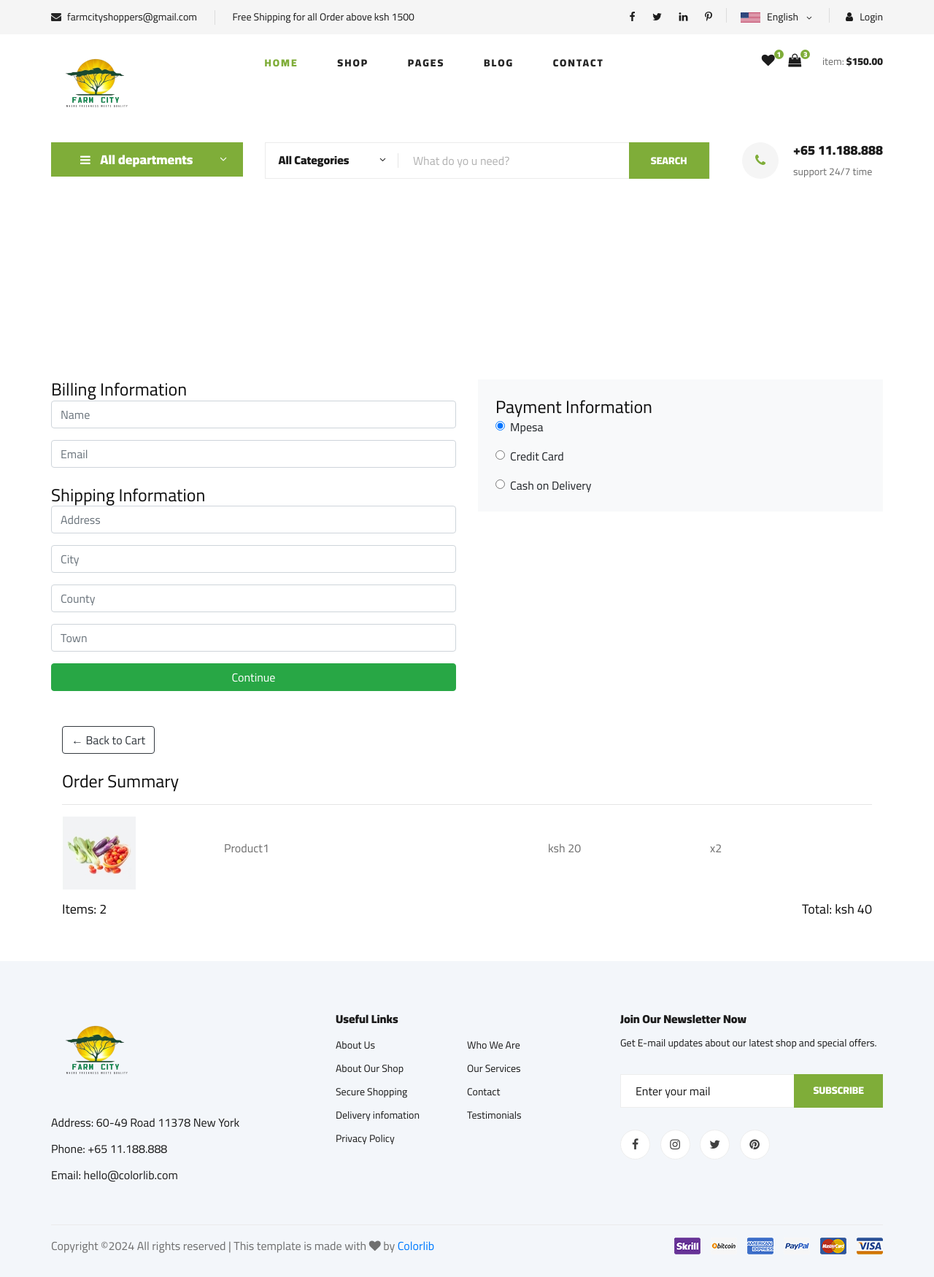
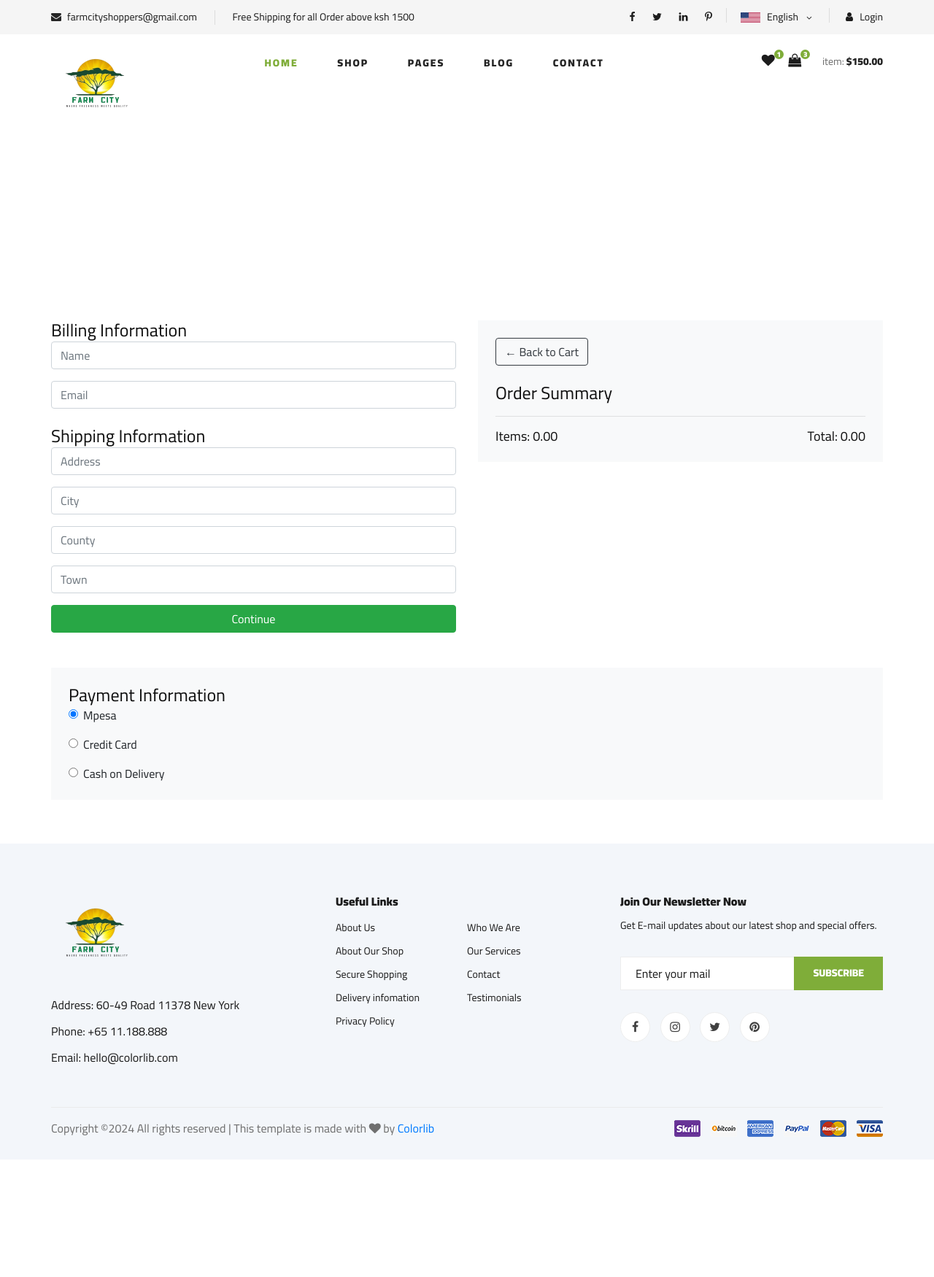
Before and after one commit to queenbird12/farmcity_ecommerce, a Django app: page /main/ in a window 1280 px wide. Shown: the whole page at 73% size. After the commit the page ends 1558 px from the top, so only its background shows below. Run offline with Django 5.2, Linux system fonts and the light colour scheme; some libraries are stand-ins or nearby versions.

Commit message:
checkout page

```diff
--- a/farmcityecommerce/templates/farmcityecommerce/cart.html
+++ b/farmcityecommerce/templates/farmcityecommerce/cart.html
@@ -61,8 +61,8 @@
             <div class="col-lg-12">
                 <table class="shoping__cart__table w-100">
                     <tr>
-                        <th><h5>Items: <strong>3</strong></h5></th>
-                        <th><h5>Total: <strong>ksh 43</strong></h5></th>
+                        <th><h5>Items: <strong>{{order.get_cart_items|floatformat:2}}</strong></h5></th>
+                        <th><h5>Total: <strong>Ksh {{order.get_cart_total|floatformat:2}} </strong></h5></th>
                         <th>
                             <a style="float:right; margin:5px;" class="btn btn-success" href="{% url 'farmcityecommerce:checkout' %}">
                                 Checkout
@@ -104,7 +104,7 @@
                              alt="Decrease Quantity" onclick="updateCart('{{ item.id }}', -1)">
                     </div>
                 </div>
-                <div style="flex: 1">ksh {{ item.product.price|floatformat:2 }}</div>
+                <div style="flex: 1">Ksh {{ item.get_total|floatformat:2 }}</div>
             </div>
 
             {% endfor %}
--- a/farmcityecommerce/templates/farmcityecommerce/checkout.html
+++ b/farmcityecommerce/templates/farmcityecommerce/checkout.html
@@ -2,58 +2,7 @@
 {% load static %}
 {% block content %}
     <!-- Hero Section Begin -->
-    <section class="hero hero-normal">
-        <div class="container">
-            <div class="row">
-                <div class="col-lg-3">
-                    <div class="hero__categories">
-                        <div class="hero__categories__all">
-                            <i class="fa fa-bars"></i>
-                            <span>All departments</span>
-                        </div>
-                        <ul>
-                            <li><a href="#">Foodstuffs</a></li>
-                            <li><a href="#">Vegetables</a></li>
-                            <li><a href="#">Grains & Cereals</a></li>
-                            <li><a href="#">Fresh Fruits</a></li>
-                            <li><a href="#">Beauty Products</a></li>
-                            <li><a href="#">Drinks & Beverages</a></li>
-                            <li><a href="#">Fresh Farm Products</a></li>
-                            <li><a href="#">Toiletries</a></li>
-                            <li><a href="#">Animal Feeds</a></li>
-                            <li><a href="#">Animal Health</a></li>
-                            <li><a href="#">Crop Care</a></li>
-                        </ul>
-                    </div>
-                </div>
-                <div class="col-lg-9">
-                    <div class="hero__search">
-                        <div class="hero__search__form">
-                            <form action="#">
-                                <div class="hero__search__categories">
-                                    All Categories
-                                    <span class="arrow_carrot-down"></span>
-                                </div>
-                                <input type="text" placeholder="What do yo u need?">
-                                <button type="submit" class="site-btn">SEARCH</button>
-                            </form>
-                        </div>
-                        <div class="hero__search__phone">
-                            <div class="hero__search__phone__icon">
-                                <i class="fa fa-phone"></i>
-                            </div>
-                            <div class="hero__search__phone__text">
-                                <h5>+65 11.188.888</h5>
-                                <span>support 24/7 time</span>
-                            </div>
-                        </div>
-                    </div>
-                </div>
-            </div>
-        </div>
-    </section>
     <!-- Hero Section End -->
-
     <!-- Breadcrumb Section Begin -->
     <section class="breadcrumb-section set-bg" data-setbg="img/breadcrumb.jpg">
         <div class="container">
@@ -62,7 +11,7 @@
                     <div class="breadcrumb__text">
                         <h2>Checkout</h2>
                         <div class="breadcrumb__option">
-                            <a href="./index.html">Home</a>
+                            <a href="./home.html">Home</a>
                             <span>Checkout</span>
                         </div>
                     </div>
@@ -72,6 +21,7 @@
     </section>
     <!-- Breadcrumb Section End -->
 
+    <!-- Checkout Section Begin -->
     <!-- Checkout Section Begin -->
 <section class="checkout spad">
     <div class="container">
@@ -108,9 +58,41 @@
                 </form>
             </div>
 
+            <!-- Order Summary -->
+            <div class="col-lg-6">
+                <div class="container bg-light p-4">
+                    <a class="btn btn-outline-dark mb-4" href="{% url 'farmcityecommerce:cart' %}">&#x2190; Back to Cart</a>
+                    <h4>Order Summary</h4>
+                    <hr>
+                    {% for item in order.items.all %}
+                    <div class="cart-row d-flex align-items-center mb-3">
+                        <div style="flex: 2">
+                            <img class="row-image" src="{{ item.product.image.url }}" alt="Product Image"
+                                 style="width: 60px; height: 60px; border-radius: 5px;">
+                        </div>
+                        <div style="flex: 2">
+                            <p>{{ item.product.name }}</p>
+                        </div>
+                        <div style="flex: 1">
+                            <p>Ksh {{ item.product.price|floatformat:2 }}</p>
+                        </div>
+                        <div style="flex: 1">
+                            <p>{{ item.product.quantity|floatformat:2 }}</p>
+                        </div>
+                    </div>
+                    {% endfor %}
+                    <div class="d-flex justify-content-between">
+                        <h5>Items: {{ order.get_cart_items|floatformat:2 }}</h5>
+                        <h5>Total: {{ order.get_cart_total|floatformat:2 }}</h5>
+                    </div>
+                </div>
+            </div>
+        </div>
+
         <!-- Payment Information -->
-                <div class="col-lg-6">
-                    <div id="payment-info" class="container bg-light p-4">
+        <div class="row mt-5">
+            <div class="col-lg-12">
+                <div class="container bg-light p-4">
                     <h4>Payment Information</h4>
                     <div class="form-check mb-3">
                         <input class="form-check-input" type="radio" name="paymentOption" id="mpesa" value="mpesa" checked>
@@ -127,29 +109,9 @@
                 </div>
             </div>
         </div>
-
-            <!-- Order Summary -->
-            <div class="row mt-5">
-                <div class="col-lg-12">
-                    <div class="container">
-                        <a class="btn btn-outline-dark mb-4" href="{% url 'farmcityecommerce:cart' %}">&#x2190; Back to Cart</a>
-                        <h4>Order Summary</h4>
-                        <hr>
-                        <div class="cart-row d-flex align-items-center mb-3">
-                            <div style="flex: 1"><img class="row-image" src="{% static 'img/cart/cart-1.jpg' %}" alt="Product"></div>
-                            <div style="flex: 2"><p>Product1</p></div>
-                            <div style="flex: 1"><p>ksh 20</p></div>
-                            <div style="flex: 1"><p>x2</p></div>
-                        </div>
-                        <div class="d-flex justify-content-between">
-                            <h5>Items: 2</h5>
-                            <h5>Total: ksh 40</h5>
-                        </div>
-                    </div>
-                </div>
-            </div>
     </div>
 </section>
+
 
     <!-- Checkout Section End -->
 
--- a/farmcityecommerce/templates/farmcityecommerce/home.html
+++ b/farmcityecommerce/templates/farmcityecommerce/home.html
@@ -30,9 +30,9 @@
                          <div class="featured__item__text">
                             <h6><strong>{{ product.name }}</strong></h6>
                              <hr>
-                             <button class="btn btn-outline-secondary add-btn">Add to Cart</button>
+                             <button data-product={{product.id}} data-action="add" class="btn btn-outline-secondary add-btn updateCart">Add to Cart</button>
                              <a class="btn btn-outline-success" href="#">View</a>
-                             <h4 style="display: inline-block; float: right;">ksh 20</h4>
+                             <h4 class ="display: inline-block; float: right">Ksh{{product.price|floatformat:2}}</h4>
                              <hr>
                          </div>
                      </div>
--- a/farmcityecommerce/views.py
+++ b/farmcityecommerce/views.py
@@ -17,11 +17,19 @@
         items= order.orderitem_set.all()
     else:
         items = []
-    context= {'items': items}
+        order = {'get_cart_total':0, 'get_cart_items':0}
+    context= {'items': items,'order':order}
     return render(request, 'farmcityecommerce/cart.html',context)
 
 def checkout(request):
-    context = {}
+    if request.user.is_authenticated:
+        customer = request.user.customer
+        order, created = Order.objects.get_or_create(customer=customer, complete= False)
+        items= order.orderitem_set.all()
+    else:
+        items = []
+        order = {'get_cart_total':0, 'get_cart_items':0}
+    context= {'items': items,'order':order}
     return render(request, 'farmcityecommerce/checkout.html',context)
 
 def main(request):
```
Also changed, not shown: farmcityecommerce/models.py (+16 -0 lines), farmcityecommerce/templates/farmcityecommerce/customer_details.html (deleted, +0 -26 lines), farmcityecommerce/templates/farmcityecommerce/customer_list.html (deleted, +0 -23 lines), farmcityecommerce/templates/farmcityecommerce/product_details.html (deleted, +0 -11 lines), farmcityecommerce/templates/farmcityecommerce/product_list.html (deleted, +0 -19 lines), db.sqlite3, static/images/product/product-1.jpg (added), static/js/main.js (line endings or trailing spaces). Lines whose indentation alone changed are shown as unchanged.
